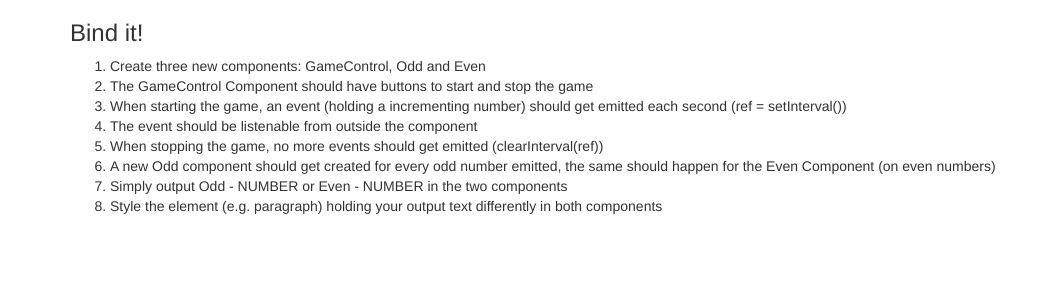
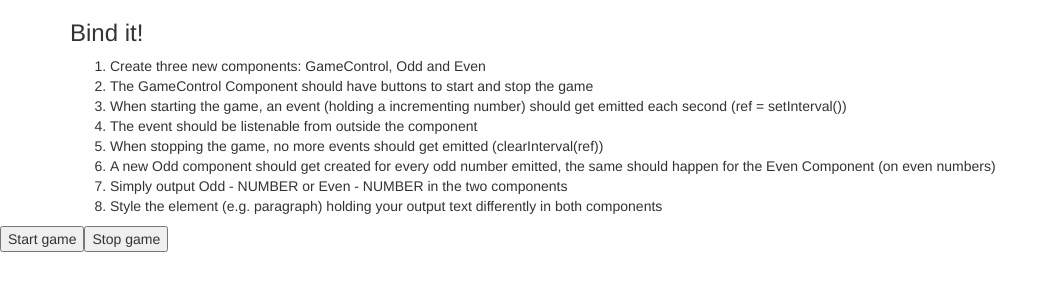
Before and after one commit to rissekwow/angular-6-scratch, an Angular app: page / in a window 1280 px wide. Shown: the top 300 px of the page, without its empty margins (0-1058 px from the left). Built offline with nearby package versions, Linux system fonts and the light colour scheme.

Commit message:
Exercise solved. Used directives: @Input, @Output.

```diff
--- a/src/app/app.component.html
+++ b/src/app/app.component.html
@@ -15,3 +15,9 @@
     </div>
   </div>
 </div>
+
+<app-game-control (numberIncrementalEvent)="receiveNumberFromGame($event)"></app-game-control>
+<ul *ngFor="let number of numbers || sort">
+  <li *ngIf="number % 2 == 0"><app-even [evenNumber]="number"></app-even></li>
+  <li *ngIf="number % 2 == 1"><app-odd [oddNumber]="number"></app-odd></li>
+</ul>
--- a/src/app/app.component.ts
+++ b/src/app/app.component.ts
@@ -6,4 +6,11 @@ import { Component } from '@angular/core';
   styleUrls: ['./app.component.css']
 })
 export class AppComponent {
+
+  numbers = [];
+
+  receiveNumberFromGame(gameNumber: {number : Number}) {
+    this.numbers.push(gameNumber.number);
+  }
+
 }
--- /dev/null
+++ b/src/app/even/even.component.css
@@ -0,0 +1,3 @@
+p {
+    color: blue;
+}
--- /dev/null
+++ b/src/app/even/even.component.html
@@ -0,0 +1,3 @@
+<p>
+  {{ evenNumber }}
+</p>
--- /dev/null
+++ b/src/app/even/even.component.ts
@@ -0,0 +1,17 @@
+import { Component, OnInit, Input } from '@angular/core';
+
+@Component({
+  selector: 'app-even',
+  templateUrl: './even.component.html',
+  styleUrls: ['./even.component.css']
+})
+export class EvenComponent implements OnInit {
+
+  @Input() evenNumber;
+
+  constructor() { }
+
+  ngOnInit() {
+  }
+
+}
--- /dev/null
+++ b/src/app/game-control/game-control.component.html
@@ -0,0 +1,3 @@
+<input type="button" (click)="startGame()" value="Start game"/>
+<input type="button" (click)="stopGame()" value="Stop game"/>
+<br/>
--- /dev/null
+++ b/src/app/game-control/game-control.component.ts
@@ -0,0 +1,32 @@
+import { Component, OnInit, EventEmitter, Output  } from '@angular/core';
+
+@Component({
+  selector: 'app-game-control',
+  templateUrl: './game-control.component.html',
+  styleUrls: ['./game-control.component.css']
+})
+export class GameControlComponent implements OnInit {
+
+  number: number = 0;
+  interval;
+  @Output() numberIncrementalEvent = new EventEmitter<{number: number}>();
+
+  constructor() { }
+
+  ngOnInit() {
+  }
+
+  startGame() {
+    this.interval = setInterval(()=> {
+      console.log(this.number);
+      this.numberIncrementalEvent.emit({number: this.number});
+      this.number++;
+      },
+      1000);
+  }
+
+  stopGame() {
+    clearInterval(this.interval);
+  }
+
+}
--- /dev/null
+++ b/src/app/odd/odd.component.css
@@ -0,0 +1,3 @@
+p {
+    color: red;
+}
--- /dev/null
+++ b/src/app/odd/odd.component.html
@@ -0,0 +1,3 @@
+<p>
+    {{ oddNumber }}
+</p>
--- /dev/null
+++ b/src/app/odd/odd.component.ts
@@ -0,0 +1,17 @@
+import { Component, OnInit, Input } from '@angular/core';
+
+@Component({
+  selector: 'app-odd',
+  templateUrl: './odd.component.html',
+  styleUrls: ['./odd.component.css']
+})
+export class OddComponent implements OnInit {
+
+  @Input() oddNumber;
+
+  constructor() { }
+
+  ngOnInit() {
+  }
+
+}
```
Also changed, not shown: src/app/app.module.ts (+7 -1 lines), src/app/game-control/game-control.component.css (added), 1 other file (tests, documents, lock files or other folders).
